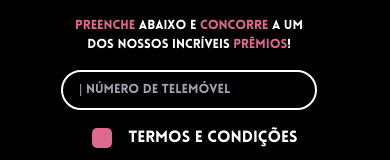
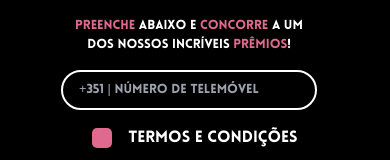
Before and after one commit to tiagonrodrigues/festival-activations, a Next.js app: page / in a window 390 px wide. Shown: the part 467-627 px from the top of the page. Built offline with nearby package versions, Linux system fonts and the light colour scheme.

Commit message:
Update phone number placeholder

```diff
--- a/app/page.tsx
+++ b/app/page.tsx
@@ -189,7 +189,7 @@ export default function Home() {
         {!otpConfirm ? (
           <input
             type='tel'
-            placeholder='| Número de telemóvel'
+            placeholder='+351 | Número de telemóvel'
             value={phoneNumber}
             onChange={(e) => setPhoneNumber(e.target.value)}
             className='w-full px-4 py-2 outline-none border-2 border-white rounded-full bg-[transparent] '
```
